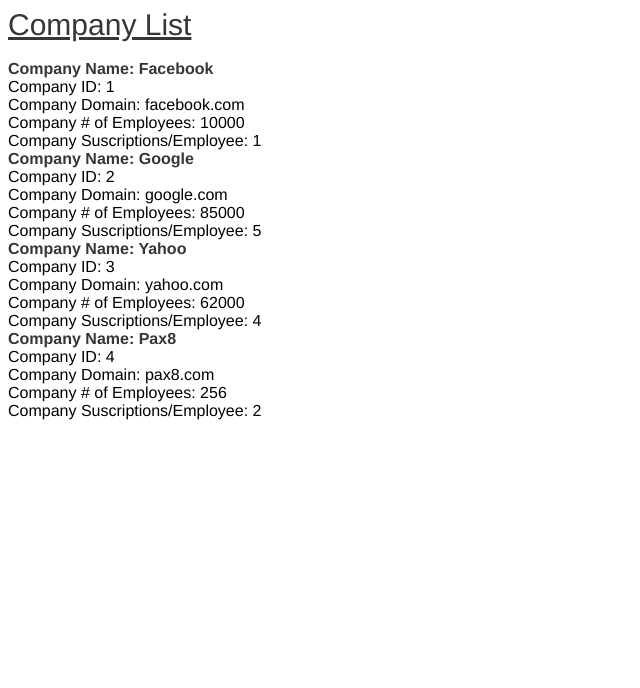
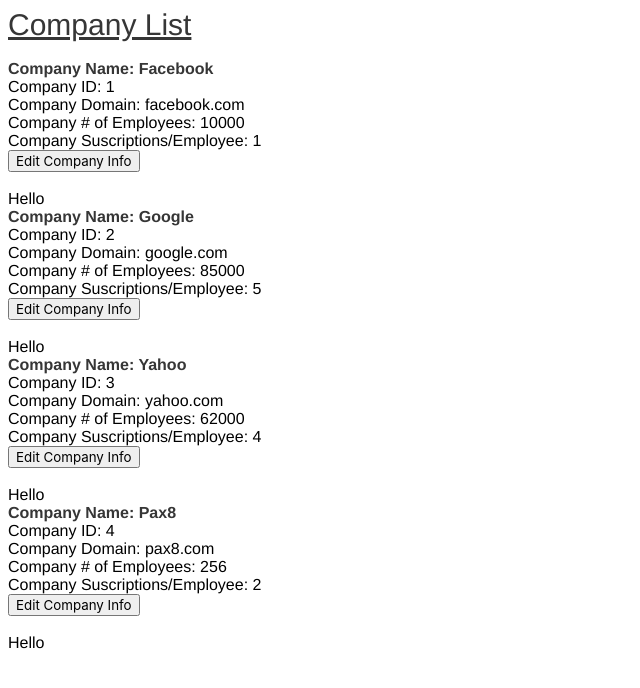
Before and after one commit to chelletuerk/pax8, a Vue app: page /#/companies in a window 1280 px wide. Shown: the top 688 px of the page, without its empty margins (0-640 px from the left). Built offline with nearby package versions, Linux system fonts and the light colour scheme.

Commit message:
add edit button, tie v-if and @click together for company.id

```diff
--- a/src/views/Companies.vue
+++ b/src/views/Companies.vue
@@ -7,6 +7,10 @@
         <li>Company Domain: {{ company.domain }}</li>
         <li>Company # of Employees: {{ company.numberOfEmployees }}</li>
         <li>Company Suscriptions/Employee: {{ company.subscriptionsPerEmployee }}</li>
+        <button @click="toggleEdit(company.id)" type="button" name="edit-button">Edit Company Info</button><br><br>
+        <div  v-if="toggleEdit(company.id)">
+          Hello
+        </div>
       </ul>
   </div>
 </template>
@@ -16,7 +20,20 @@
 import CompanyService from '../services/CompanyService'
 
 export default {
+    data() {
+      return {
+        currentEdit: 0,
+      }
+    },
     methods: {
+      editable(id) {
+        // console.log(this.currentEdit)
+        return id === this.currentEdit
+      },
+      toggleEdit(id) {
+        this.currentEdit = id
+        return this.editable(this.currentEdit)
+      },
     //   getCompanyById(id = 0) {
     //     CompanyService.getById(id)
     //     .then(data => {
```
